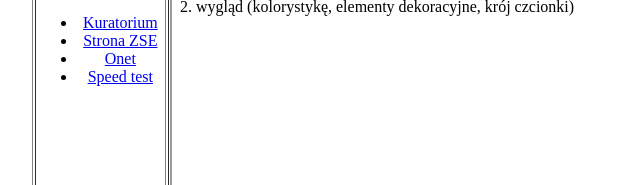
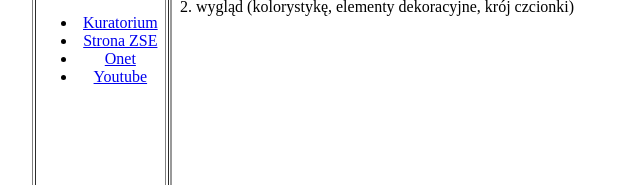
Before and after one commit to LisekPL12/zadania-12-15, a plain HTML site: page index.html in a window 1280 px wide. Shown: the part 615-800 px from the top of the page, 151-791 px from the left. Drawn offline with Linux system fonts and the light colour scheme.

Commit message:
Update index.html

```diff
--- a/index.html
+++ b/index.html
@@ -27,7 +27,7 @@
 <a href="https://www.onet.pl/" target="obszar_glowny">Onet</a>
 </li>
 <li>
-<a href="https:https://www.speedtest.net/" target="obszar_glowny">Speed test</a>
+<a href="https://www.youtube.com" target="obszar_glowny">Youtube</a>
 </li>
  </ul>
  </td>
```
